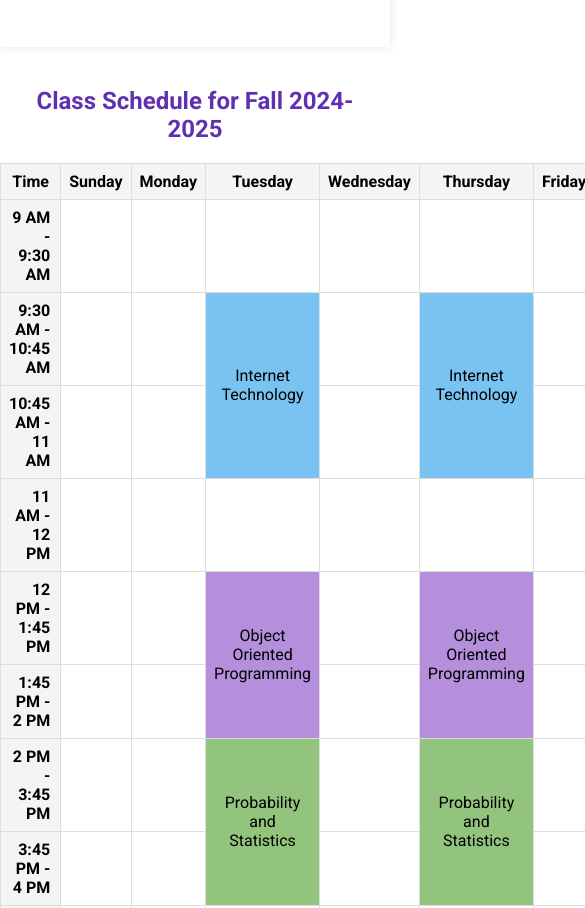
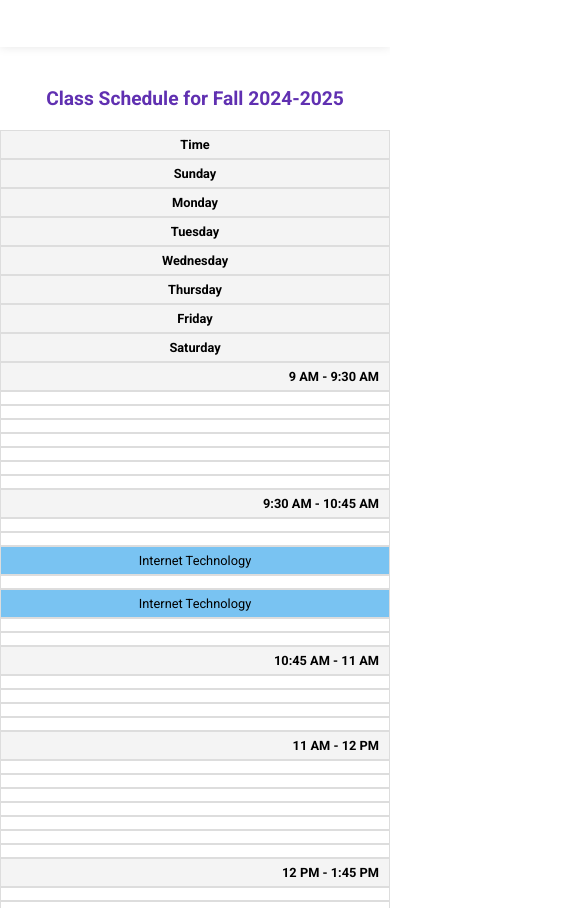
Before and after one commit to elioghanem/CSC360_project, a plain HTML site: page index.html in a window 390 px wide. Shown: the part 3778-4686 px from the top of the page, 585 px wide, since content can reach past the window. Drawn offline with Linux system fonts and the light colour scheme; a script that the page names is missing.

Commit message:
making the schedule section responsive

```diff
--- a/style.css
+++ b/style.css
@@ -826,3 +826,39 @@ footer {
         display: none;
     }
 }
+
+@media (max-width: 768px) {
+    /* Adjust table layout */
+    table {
+        display: block;
+        overflow-x: auto;
+        white-space: nowrap;
+    }
+    th,
+    td {
+        font-size: 0.9rem;
+        padding: 8px;
+    }
+    .weeklySchedule_title {
+        font-size: 1.2rem;
+    }
+}
+
+@media (max-width: 480px) {
+    /* Stack columns vertically */
+    table {
+        display: flex;
+        flex-direction: column;
+    }
+    tr {
+        display: flex;
+        flex-direction: column;
+    }
+    th,
+    td {
+        display: block;
+        width: 100%;
+        font-size: 0.8rem;
+        padding: 6px;
+    }
+}
```
